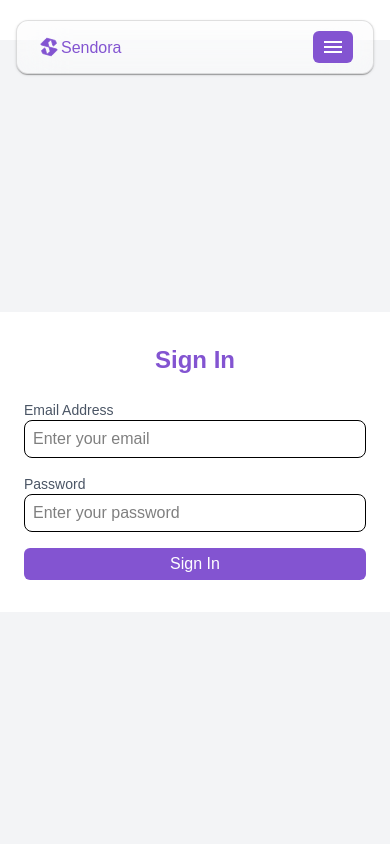
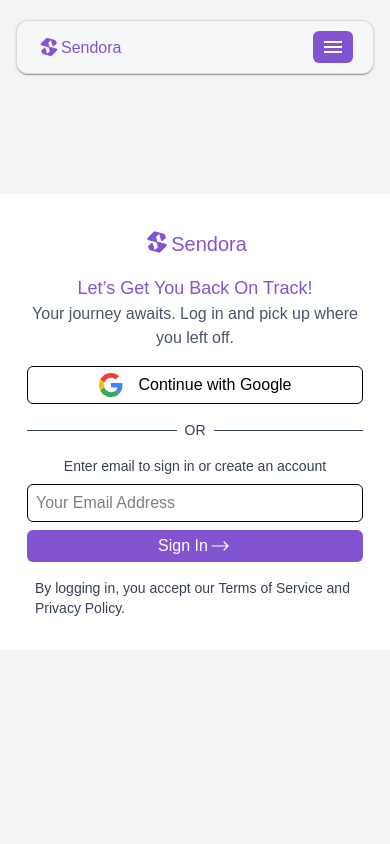
Before and after one commit to parteekkamboj9/Sendora-React, a React (Vite) app: page /login in a window 390 px wide. Shown: the top 844 px of the page. Built offline with nearby package versions, Linux system fonts and the light colour scheme; no server answers.

Commit message:
g-login done

```diff
--- a/index.html
+++ b/index.html
@@ -9,6 +9,8 @@
   <body>
     <div id="root"></div>
     <script type="module" src="/src/main.jsx"></script>
-    <div class="loader"></div>
+    <div id="outerLoaders" class="hidden">
+      <div class="loader"></div>
+    </div>
   </body>
 </html>
--- a/src/App.jsx
+++ b/src/App.jsx
@@ -1,25 +1,24 @@
+import { useState, useEffect } from 'react';
 import { BrowserRouter as Router, Route, Routes } from 'react-router-dom';
 import './App.css'
 import * as Comps from './Imports.js';
 
 
 function App() {
-
   return (
     <>
     <Router>
       <Comps.Header/>
-      <div className='mt-10'>
       <Routes>
         <Route path="/" element={<Comps.Index />} />
         <Route path="/blogs" element={<Comps.Blogs />} />
         <Route path="/login" element={<Comps.LoginSignUp />} />
         <Route path="/sign-up" element={<Comps.LoginSignUp />} />
+        <Route path="/google-callback" element={<Comps.Index />} />
 
         {/* This route will match any undefined path */}
         <Route path="*" element={<Comps.NotFound />} />
       </Routes>
-      </div>
       <Comps.Footer/>
     </Router>
       </>
--- a/src/components/base/LoginSignUp.jsx
+++ b/src/components/base/LoginSignUp.jsx
@@ -1,83 +1,83 @@
+import { NavLink } from "react-router-dom";
+import ApiClient from "../../settings/ApiClient";
 
 
 export default function LoginSignUp() {
+
+  const handleGetGoogleUrl = () => {
+    ApiClient.get('/api/google/url/').then(res=>{
+      if (res.success) {
+        window.location.href = res.data.url;
+      }
+    })
+  }
+
     return (
-
     <div className="flex items-center justify-center min-h-screen bg-gray-100">
-    {/* Desktop Layout */}
-    <div className="hidden lg:flex w-full max-w-7xl">
+    <div className="flex w-full max-w-7xl">
       {/* Left Image Section */}
-      <div className="w-1/2 h-screen bg-cover bg-center" style={{ backgroundImage: "url('/static/img/testimonials/smiling-woman.jpg')" }}>
-        {/* Background image, replace the URL with your own */}
+      <div className="hidden lg:block w-1/2 h-screen bg-cover bg-center"
+      style={{
+        backgroundImage: "url('/static/img/testimonials/smiling-woman.jpg')",
+        backgroundPosition: "left",
+        backgroundPositionX: "left"
+         }}>
       </div>
 
       {/* Right Login Form Section */}
-      <div className="w-1/2 flex items-center justify-center bg-white">
-        <div className="w-full max-w-sm px-6 py-8 space-y-6">
-          <h2 className="text-2xl font-semibold text-center text-gray-700">Sign In</h2>
-          <form className="space-y-4">
+      <div className="w-full lg:w-1/2 flex items-center justify-center bg-white">
+        <div className="w-full max-w-sm px-6 py-8 space-y-4">
+          <div className="text-center">
+            <NavLink to={'/'} className='flex justify-center items-center text-xl gap-0 mb-4'>
+                <img src='/static/icons/logo.svg' className='w-7' />
+                <span className='text-primary pt-1'>Sendora</span>
+            </NavLink>
+            <h2 className="text-lg font-medium text-gray-700">Let’s Get You Back On Track!</h2>
+            <span className="!text-gray-600">Your journey awaits. Log in and pick up where you left off.</span>
+          </div>
+          <button class="w-full !bg-white border-1 !py-1.5 border-black" onClick={handleGetGoogleUrl}>
+            <div class="flex flex-row items-center justify-center gap-4 ">
+              <div class="w-6">
+                <svg version="1.1" xmlns="http://www.w3.org/2000/svg" viewBox="0 0 48 48" xmlns:xlink="http://www.w3.org/1999/xlink" style={{display: "block"}}>
+                  <path fill="#EA4335" d="M24 9.5c3.54 0 6.71 1.22 9.21 3.6l6.85-6.85C35.9 2.38 30.47 0 24 0 14.62 0 6.51 5.38 2.56 13.22l7.98 6.19C12.43 13.72 17.74 9.5 24 9.5z"></path>
+                  <path fill="#4285F4" d="M46.98 24.55c0-1.57-.15-3.09-.38-4.55H24v9.02h12.94c-.58 2.96-2.26 5.48-4.78 7.18l7.73 6c4.51-4.18 7.09-10.36 7.09-17.65z"></path>
+                  <path fill="#FBBC05" d="M10.53 28.59c-.48-1.45-.76-2.99-.76-4.59s.27-3.14.76-4.59l-7.98-6.19C.92 16.46 0 20.12 0 24c0 3.88.92 7.54 2.56 10.78l7.97-6.19z"></path>
+                  <path fill="#34A853" d="M24 48c6.48 0 11.93-2.13 15.89-5.81l-7.73-6c-2.15 1.45-4.92 2.3-8.16 2.3-6.26 0-11.57-4.22-13.47-9.91l-7.98 6.19C6.51 42.62 14.62 48 24 48z"></path>
+                  <path fill="none" d="M0 0h48v48H0z"></path>
+                </svg>
+              </div>
+              <span class="text-black">Continue with Google</span>
+            </div>
+          </button>
+          {/* <div className="flex items-center justify-center">
+            <h4 className="!text-black">OR</h4>
+          </div> */}
+
+          <div className="relative text-center text-sm after:absolute after:inset-0 after:top-1/2 after:z-0 after:flex after:items-center after:border-t after:border-border !text-gray-700">
+                <span className="relative z-10 bg-white px-2 text-muted-foreground">
+                  OR
+                </span>
+              </div>
+          <form className="space-y-2" onSubmit={(e)=>{e.preventDefault();}}>
+            <span className="flex justify-center items-center !text-gray-700 text-sm mx-2">Enter email to sign in or create an account</span>
             <div>
-              <label htmlFor="email" className="block text-sm font-medium text-gray-600">Email Address</label>
               <input
                 type="email"
-                id="email"
                 name="email"
-                placeholder="Enter your email"
-                className="w-full px-4 py-2 border rounded-lg focus:outline-none focus:ring-2 focus:ring-blue-500"
+                placeholder="Your Email Address"
+                className="w-full border rounded-md focus:outline-none focus:ring-1 focus:ring-[#8354d1]"
+                required
               />
             </div>
-            <div>
-              <label htmlFor="password" className="block text-sm font-medium text-gray-600">Password</label>
-              <input
-                type="password"
-                id="password"
-                name="password"
-                placeholder="Enter your password"
-                className="w-full px-4 py-2 border rounded-lg focus:outline-none focus:ring-2 focus:ring-blue-500"
-              />
-            </div>
-            <button
-              type="submit"
-              className="w-full py-2 px-4 bg-blue-600 text-white rounded-lg hover:bg-blue-700 focus:outline-none"
-            >
-              Sign In
+            <button type="submit" className="w-full py-2 px-4 items-center justify-center flex flex-row">
+              Sign In <img src="/static/icons/arrow-right.svg" className="w-6" />
             </button>
           </form>
+          <div className="flex justify-center items-center !text-gray-700 text-sm mx-2">
+            <span>By logging in, you accept our <NavLink to="/terms-of-service">Terms of Service</NavLink> and <NavLink to="/privacy-policy">Privacy Policy</NavLink>.</span>
+          </div>
         </div>
       </div>
-    </div>
-
-    {/* Mobile Layout */}
-    <div className="lg:hidden w-full max-w-md px-6 py-8 space-y-6 bg-white">
-      <h2 className="text-2xl font-semibold text-center text-gray-700">Sign In</h2>
-      <form className="space-y-4">
-        <div>
-          <label htmlFor="email" className="block text-sm font-medium text-gray-600">Email Address</label>
-          <input
-            type="email"
-            id="email"
-            name="email"
-            placeholder="Enter your email"
-            className="w-full px-4 py-2 border rounded-lg focus:outline-none focus:ring-2 focus:ring-blue-500"
-          />
-        </div>
-        <div>
-          <label htmlFor="password" className="block text-sm font-medium text-gray-600">Password</label>
-          <input
-            type="password"
-            id="password"
-            name="password"
-            placeholder="Enter your password"
-            className="w-full px-4 py-2 border rounded-lg focus:outline-none focus:ring-2 focus:ring-blue-500"
-          />
-        </div>
-        <button
-          type="submit"
-          className="w-full py-2 px-4 bg-blue-600 text-white rounded-lg hover:bg-blue-700 focus:outline-none"
-        >
-          Sign In
-        </button>
-      </form>
     </div>
   </div>
     )
--- a/src/index.css
+++ b/src/index.css
@@ -29,6 +29,7 @@
     border-radius: 6px !important;
     background-color: #8354d1 !important;
     transition: background-color 0.3s ease, border-radius 0.3s ease !important;
+    cursor: pointer;
 }
 button:hover {
     border-radius: 4px !important;
@@ -39,8 +40,20 @@
     padding: 6px 8px !important
 }
 
+#outerLoaders {
+    /* display: flex;
+    align-items: center;
+    justify-content: center; */
+    background-color: #00000047;
+    height: 100%;
+    left: 0;
+    position: fixed;
+    top: 0;
+    width: 100%;
+    z-index: 99999;
+}
+
 .loader {
-    display: none;
     height: 5px !important;
     width: 100% !important;
     --c:no-repeat linear-gradient(#8354d1 0 0);
--- a/src/settings/ApiClient.js
+++ b/src/settings/ApiClient.js
@@ -1,9 +1,28 @@
 import axios from 'axios';
-import { BASE_URL } from './configs';
+import { BASE_API_URL } from './configs';
+import { loader } from './utils';
 
 class ApiClient {
-    static get(endPoint, params, header, useToken=true, useLoader=true, showError=true) {
-        const url = BASE_URL + endPoint;
-        // axios.get(url).
+    static get(endPoint, params, addToken = false, hideError = false, useLoader = true) {
+        let url = BASE_API_URL + endPoint;
+        if (useLoader) { loader(true) }
+        return new Promise(function (fulfill, reject) {
+
+            axios.get(url, params).then(function (response) {
+                if (useLoader) { loader(false) }
+                fulfill({ ...response, success: true });
+            }).catch(function (error) {
+                if (useLoader) { loader(false) }
+                if (error && error.response) {
+                    // handleError(error.response.statusText, error.response?.data, hideError, error.response?.status)
+                    fulfill({ ...error.response, success: false });
+                } else {
+                    console.log('Network error occurred:', error.message);
+                    fulfill({ data: null, success: false, message: 'Network Error' });
+                }
+            });
+        });
     }
 }
+
+export default ApiClient;
--- a/src/settings/configs.js
+++ b/src/settings/configs.js
@@ -1,4 +1,4 @@
 const configs = import.meta.env;
-const BASE_URL = configs.VITE_BASE_URL;
+const BASE_API_URL = configs.VITE_BASE_API_URL;
 
-export { BASE_URL }
+export { BASE_API_URL }
--- a/src/settings/utils.js
+++ b/src/settings/utils.js
@@ -41,4 +41,14 @@
     timer: false,
   });
 
-export { SwalToaster, SwalAlert }
+
+  const loader = (loading, loaderType) => {
+    var outerLoader = document.getElementById(loaderType || 'outerLoaders');
+    if (loading) {
+      outerLoader.classList.remove('hidden');
+    } else {
+      outerLoader.classList.add('hidden');
+    }
+  };
+
+export { SwalToaster, SwalAlert, loader }
```
Also changed, not shown: src/components/base/Faqs.jsx (+63 -64 lines), src/components/base/Header.jsx (+2 -6 lines), src/components/base/index.jsx (+7 -7 lines), public/static/icons/arrow-right.svg (added).
